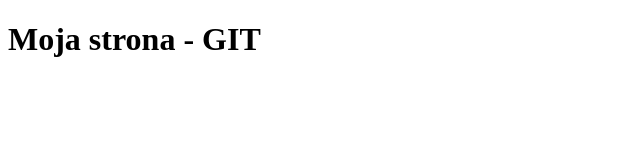
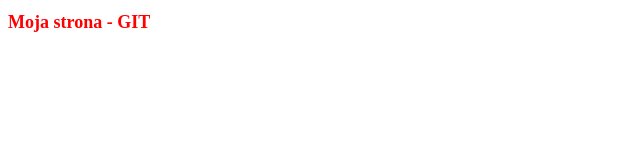
Before and after one commit to luki310/First_project, a plain HTML site: page index.html in a window 1280 px wide. Shown: the whole page, without its empty margins (0-640 px from the left). Drawn offline with Linux system fonts and the light colour scheme.

Commit message:
Add css file

```diff
--- a/css/style.css
+++ b/css/style.css
@@ -0,0 +1,8 @@
+body {
+    font-size: 14px;
+}
+
+h1{
+    color: red;
+    font-size: 18px;
+}
--- a/index.html
+++ b/index.html
@@ -1,7 +1,9 @@
 <!DOCTYPE html>
-<html>
+<html lang="pl">
 <head>
+    <meta charset="utf-8">
     <title>First project - GIT</title>
+    <link rel="stylesheet" href="css/style.css">
 </head>
 <body>
     <h1>Moja strona - GIT</h1>
```
